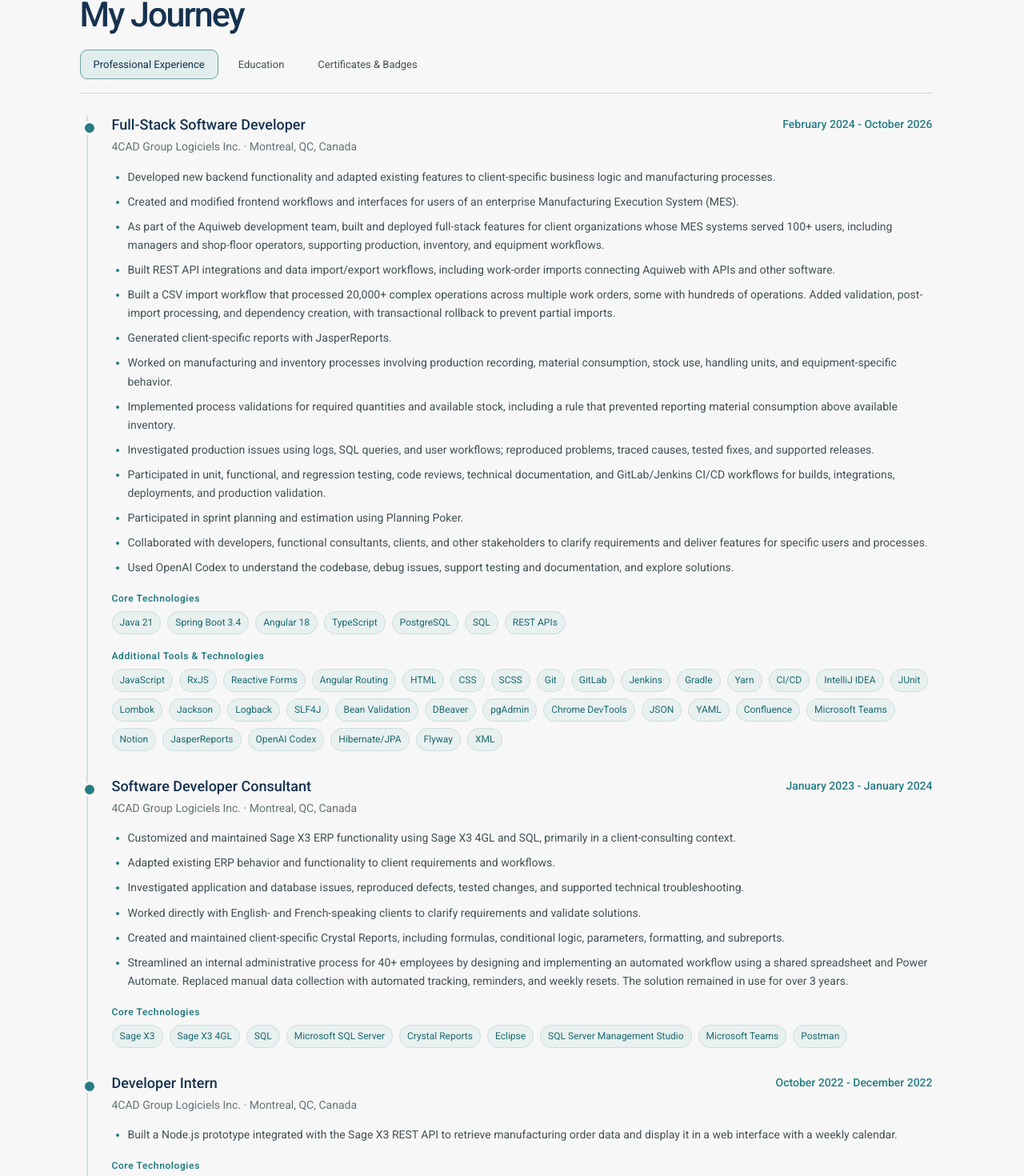
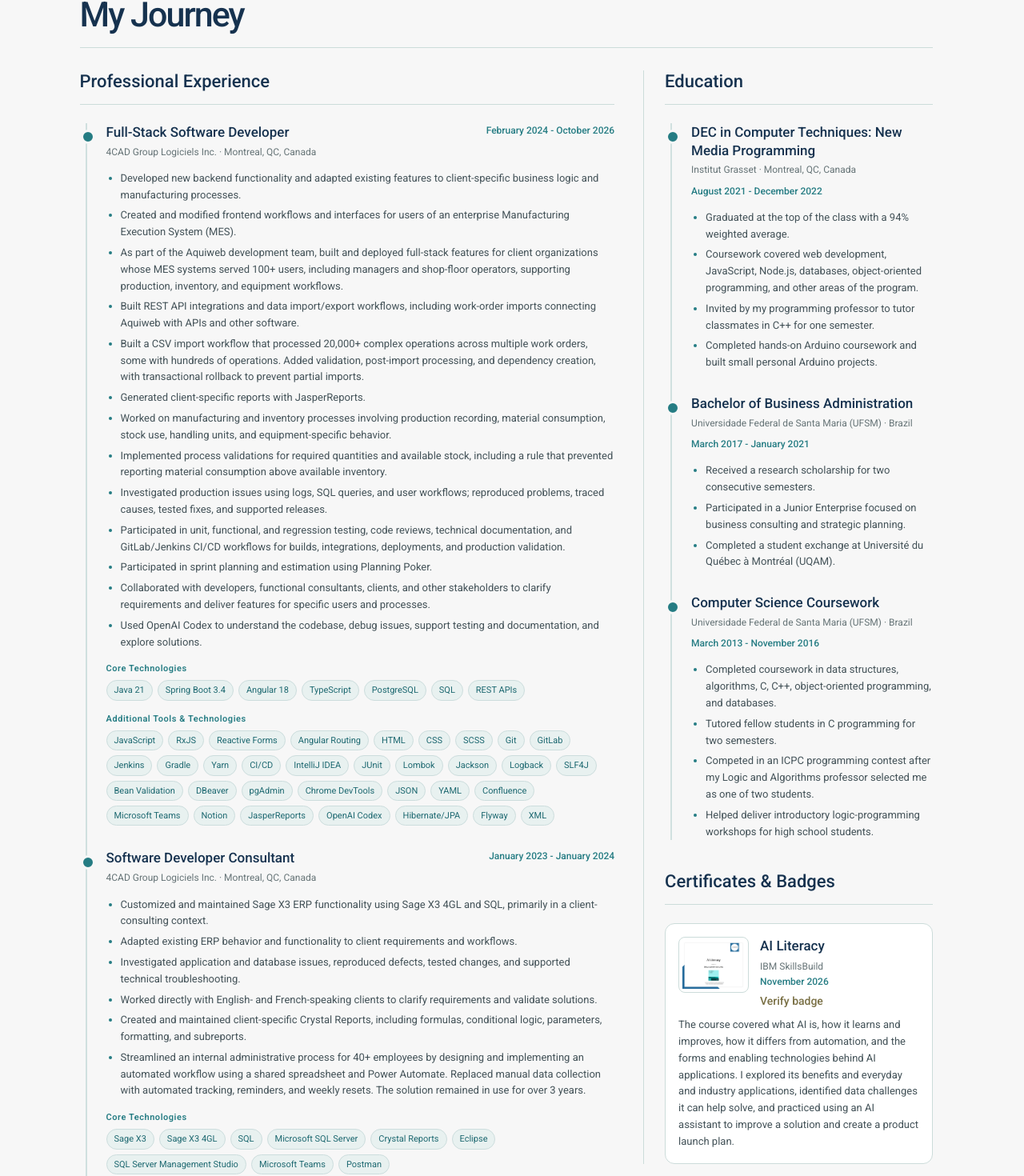
Before and after one commit to Kikasantini/erica-portfolio, a React (Vite) app: page /en/journey in a window 1280 px wide. Shown: the part 132-1602 px from the top of the page at 80% size. Built offline with nearby package versions, Linux system fonts and the light colour scheme.

Commit message:
Redesign Journey as split editorial timeline with visible education and badge

```diff
--- a/src/index.css
+++ b/src/index.css
@@ -2501,3 +2501,179 @@ p {
   .home-page .home-hero .home-title { margin-block: 9px 12px; }
   .home-page .home-contact { margin-top: 13px; }
 }
+
+/* Journey / Split editorial layout: all three sections visible, no in-page tabs.
+   Uses the same light/dark Soft Slate color tokens as Home. */
+.journey-page .journey-overview__intro {
+  margin: 0 0 28px;
+  padding-bottom: 18px;
+}
+.journey-overview {
+  display: grid;
+  grid-template-columns: minmax(0, 1.85fr) minmax(0, 1fr);
+  gap: 36px;
+  align-items: start;
+}
+.journey-overview__experience,
+.journey-overview__side,
+.journey-overview__education,
+.journey-overview__certificates {
+  min-width: 0;
+}
+.journey-overview__side {
+  display: flex;
+  flex-direction: column;
+  gap: 38px;
+  padding-left: 26px;
+  border-left: 1px solid var(--soft-border);
+}
+.journey-page .journey-overview__heading {
+  margin: 0 0 23px;
+  padding: 0 0 13px;
+  color: var(--heading-color);
+  border-bottom: 1px solid var(--soft-border);
+  font-size: 22px;
+  font-weight: 500;
+  line-height: 1.3;
+}
+.journey-overview .timeline {
+  max-width: none;
+  margin: 0 0 0 7px;
+  padding-left: 24px;
+  border-left: 2px solid var(--timeline-line-color);
+}
+.journey-overview .timeline-item,
+.journey-overview .timeline-item:last-child {
+  position: relative;
+  display: grid;
+  grid-template-columns: minmax(0, 1fr) auto;
+  column-gap: 12px;
+  align-items: start;
+  gap: 4px 12px;
+  margin: 0;
+  padding: 0 0 29px;
+  background: transparent;
+  border: 0;
+  border-radius: 0;
+  box-shadow: none;
+}
+.journey-overview .timeline-item:last-child { padding-bottom: 0; }
+.journey-overview .timeline-item::before {
+  top: 8px;
+  left: -32px;
+  border-color: var(--page-background);
+}
+.journey-overview .timeline-item h3 {
+  grid-column: 1;
+  grid-row: 1;
+  min-width: 0;
+  margin: 0;
+  font-size: 17px;
+  line-height: 1.35;
+}
+.journey-overview .timeline-item__meta {
+  grid-column: 1;
+  grid-row: 2;
+  margin: 0;
+  font-size: 12px;
+}
+.journey-overview .timeline-item__period {
+  grid-column: 2;
+  grid-row: 1 / 3;
+  margin: 0;
+  text-align: right;
+  white-space: normal;
+  color: var(--section-title-color);
+  font-size: 12px;
+}
+.journey-overview .timeline-item > .journey-details,
+.journey-overview .timeline-item > .technology-group {
+  grid-column: 1 / -1;
+}
+.journey-overview .journey-details {
+  margin-top: 9px;
+  gap: 5px;
+  padding-left: 18px;
+  font-size: 13px;
+  line-height: 1.6;
+}
+.journey-overview .technology-group { margin-top: 12px; }
+.journey-overview .technology-group h4 {
+  margin-bottom: 8px;
+  font-size: 11px;
+}
+.journey-overview .technology-list { gap: 6px; }
+.journey-overview .technology-list li {
+  padding: 4px 9px;
+  border-radius: 999px;
+  font-size: 11px;
+}
+.journey-overview__education .timeline-item {
+  grid-template-columns: minmax(0, 1fr);
+}
+.journey-overview__education .timeline-item h3,
+.journey-overview__education .timeline-item__meta,
+.journey-overview__education .timeline-item__period {
+  grid-column: 1;
+  grid-row: auto;
+  text-align: left;
+}
+.journey-overview__education .timeline-item__period { margin-top: 3px; }
+.journey-overview__certificates .certificate-list { gap: 14px; }
+.journey-overview__certificates .certificate-item {
+  display: grid;
+  grid-template-columns: 88px minmax(0, 1fr);
+  align-items: start;
+  gap: 12px 14px;
+  padding: 16px;
+  border: 1px solid var(--soft-border);
+  border-radius: 12px;
+  background: var(--surface);
+}
+.journey-overview__certificates .certificate-item__thumbnail {
+  margin: 0;
+  padding: 4px;
+  border-color: var(--soft-border);
+  border-radius: 8px;
+}
+.journey-overview__certificates .certificate-item__header h3 {
+  font-size: 17px;
+  margin: 0 0 5px;
+}
+.journey-overview__certificates .certificate-item__period-row {
+  display: flex;
+  align-items: flex-start;
+  flex-direction: column;
+  gap: 6px;
+}
+.journey-overview__certificates .certificate-item__description {
+  grid-column: 1 / -1;
+  margin: 0;
+  font-size: 13px;
+  line-height: 1.6;
+}
+@media (max-width: 1000px) {
+  .journey-overview {
+    grid-template-columns: minmax(0, 1.45fr) minmax(0, 1fr);
+    gap: 22px;
+  }
+  .journey-overview__side { padding-left: 18px; }
+  .journey-overview__experience .timeline-item { grid-template-columns: minmax(0, 1fr); }
+  .journey-overview__experience .timeline-item__period {
+    grid-column: 1;
+    grid-row: 3;
+    text-align: left;
+  }
+}
+@media (max-width: 760px) {
+  .journey-overview { display: flex; flex-direction: column; gap: 38px; }
+  .journey-overview__side {
+    width: 100%;
+    padding: 0;
+    border-left: 0;
+    gap: 34px;
+  }
+  .journey-overview__experience { width: 100%; }
+  .journey-overview .timeline-item { grid-template-columns: minmax(0, 1fr); }
+  .journey-overview .timeline-item__period { grid-column: 1; grid-row: 3; text-align: left; }
+}
--- a/src/pages/Journey.tsx
+++ b/src/pages/Journey.tsx
@@ -89,7 +89,6 @@ export default function Journey() {
   const education = t('education', {
     returnObjects: true,
   }) as EducationItem[]
-  const [activeTab, setActiveTab] = useState<'experience' | 'education' | 'certificates'>('experience')
   const [activeCertificate, setActiveCertificate] = useState<
     CertificateItem | null
   >(null)
@@ -117,37 +116,49 @@ export default function Journey() {
 
   return (
     <main className="journey-page">
-      <header className="subpage-intro">
+      <header className="subpage-intro journey-overview__intro">
         <h1>{t('title')}</h1>
-        <div className="journey-tabs" role="tablist" aria-label={t('title')}>
-          {([
-            ['experience', t('experienceTitle')],
-            ['education', t('educationTitle')],
-            ['certificates', t('certificatesTitle')],
-          ] as const).map(([id, label]) => (
-            <button
-              type="button"
-              role="tab"
-              id={'journey-tab-' + id}
-              aria-controls={'journey-panel-' + id}
-              aria-selected={activeTab === id}
-              tabIndex={activeTab === id ? 0 : -1}
-              className={'journey-tab' + (activeTab === id ? ' is-active' : '')}
-              key={id}
-              onClick={() => setActiveTab(id)}
-            >
-              {label}
-            </button>
+      </header>
+
+      <div className="journey-overview">
+        <section className="journey-overview__experience" aria-labelledby="journey-experience-title">
+          <h2 id="journey-experience-title" className="journey-overview__heading">
+            {t('experienceTitle')}
+          </h2>
+          <div className="timeline">
+            {experience.map((item) => (
+              <ExperienceEntry item={item} key={item.id} />
             ))}
           </div>
-      </header>
-      {activeTab === 'certificates' && (
-        <section
-          id="journey-panel-certificates"
-          role="tabpanel"
-          aria-labelledby="journey-tab-certificates"
-          className="journey-section journey-tab-panel"
-        >
+        </section>
+
+        <aside className="journey-overview__side">
+          <section className="journey-overview__education" aria-labelledby="journey-education-title">
+            <h2 id="journey-education-title" className="journey-overview__heading">
+              {t('educationTitle')}
+            </h2>
+            <div className="timeline">
+              {education.map((item) => (
+                <article className="timeline-item" key={item.id}>
+                  <h3>{item.program}</h3>
+                  <p className="timeline-item__meta">
+                    {item.institution} · {item.location}
+                  </p>
+                  <p className="timeline-item__period">{item.period}</p>
+                  <ul className="journey-details">
+                    {item.details.map((detail, index) => (
+                      <li key={item.id + '-detail-' + index}>{detail}</li>
+                    ))}
+                  </ul>
+                </article>
+              ))}
+            </div>
+          </section>
+
+          <section className="journey-overview__certificates" aria-labelledby="journey-certificates-title">
+            <h2 id="journey-certificates-title" className="journey-overview__heading">
+              {t('certificatesTitle')}
+            </h2>
             <div className="certificate-list">
               {certificates.map((certificate) => (
                 <article className="certificate-item" key={certificate.id}>
@@ -160,11 +171,7 @@ export default function Journey() {
                       setActiveCertificate(certificate)
                     }}
                   >
-                <img
-                  src={certificate.image}
-                  alt={certificate.imageAlt}
-                  loading="lazy"
-                />
+                    <img src={certificate.image} alt={certificate.imageAlt} loading="lazy" />
                   </button>
                   <div className="certificate-item__content">
                     <div className="certificate-item__header">
@@ -182,56 +189,14 @@ export default function Journey() {
                         </a>
                       </div>
                     </div>
-                <p className="certificate-item__description">
-                  {certificate.description}
-                </p>
                   </div>
+                  <p className="certificate-item__description">{certificate.description}</p>
                 </article>
               ))}
             </div>
           </section>
-      )}
-
-      {activeTab === 'experience' && (
-        <section
-          id="journey-panel-experience"
-          role="tabpanel"
-          aria-labelledby="journey-tab-experience"
-          className="journey-section journey-tab-panel"
-        >
-        <div className="timeline">
-          {experience.map((item) => (
-            <ExperienceEntry item={item} key={item.id} />
-          ))}
+        </aside>
       </div>
-        </section>
-      )}
-
-      {activeTab === 'education' && (
-        <section
-          id="journey-panel-education"
-          role="tabpanel"
-          aria-labelledby="journey-tab-education"
-          className="journey-section journey-tab-panel"
-        >
-        <div className="timeline">
-          {education.map((item) => (
-            <article className="timeline-item" key={item.id}>
-              <h3>{item.program}</h3>
-              <p className="timeline-item__meta">
-                {item.institution} · {item.location}
-              </p>
-              <p className="timeline-item__period">{item.period}</p>
-              <ul className="journey-details">
-                {item.details.map((detail, index) => (
-                  <li key={item.id + '-detail-' + index}>{detail}</li>
-                ))}
-              </ul>
-            </article>
-          ))}
-        </div>
-        </section>
-      )}
 
       {activeCertificate && (
         <div className="media-viewer" onClick={() => setActiveCertificate(null)}>
```
Lines whose indentation alone changed are shown as unchanged.
